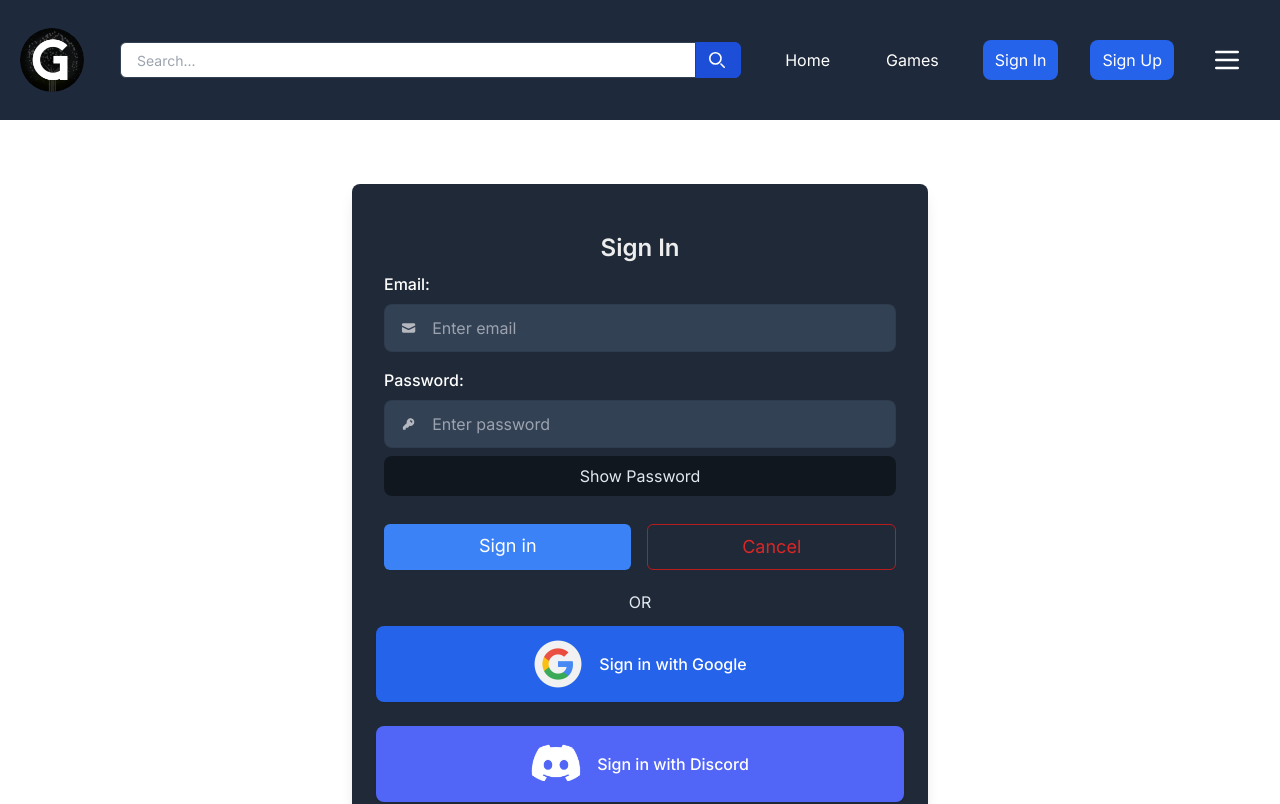
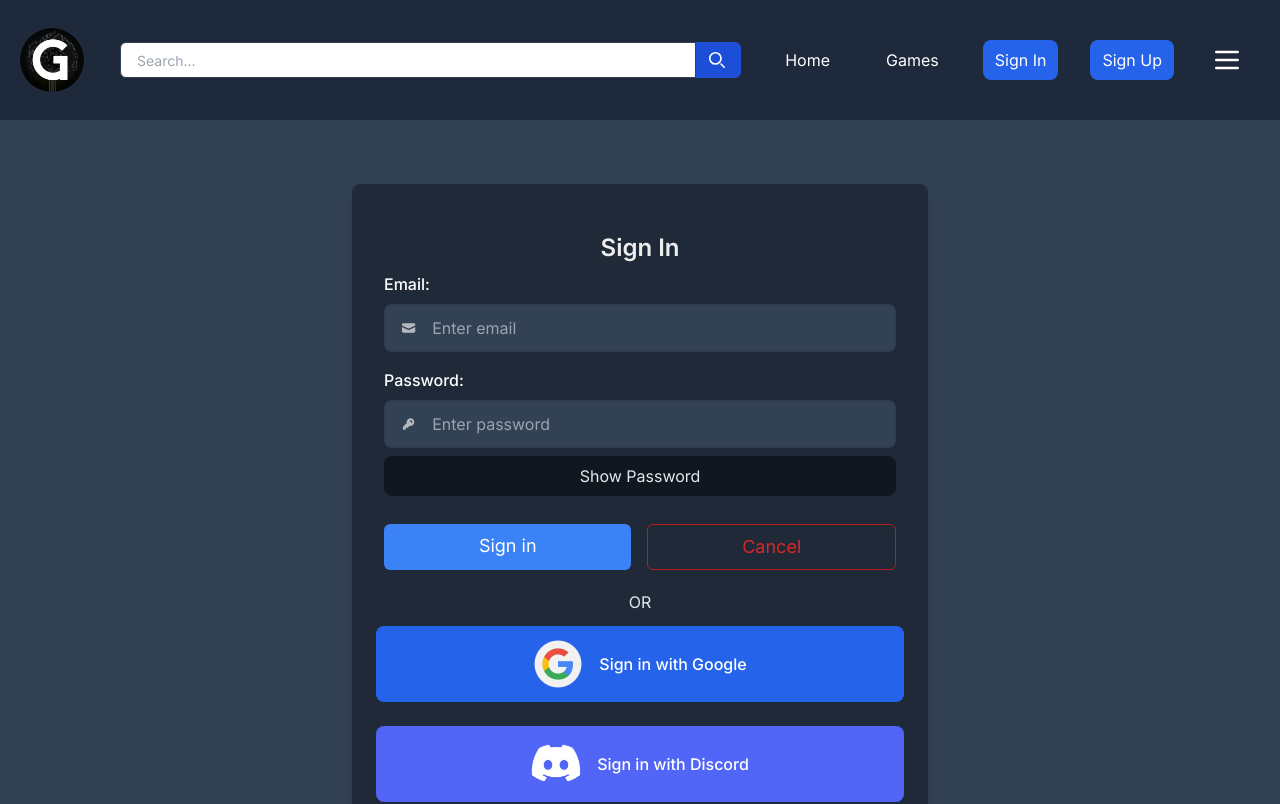
Before and after one commit to KingSand08/GameTrees, a Next.js app: page /login in a window 1280 px wide. Shown: the top 804 px of the page. Built offline with nearby package versions, Linux system fonts and the light colour scheme; no server answers.

Commit message:
Layout now properly applied to intercept modal pages (for sign in/sign up)

```diff
--- a/app/(site)/(.)login/page.tsx
+++ b/app/(site)/(.)login/page.tsx
@@ -9,9 +9,11 @@ type Props = {
 
 const SignInModal = ({ searchParams }: Props) => {
     return (
-        <Modal callbackUrl={searchParams?.callbackUrl}>
-            <Signin error={searchParams?.error} callbackUrl={searchParams?.callbackUrl} />
-        </Modal>
+        <div className="min-h-screen">
+            <Modal callbackUrl={searchParams?.callbackUrl}>
+                <Signin error={searchParams?.error} callbackUrl={searchParams?.callbackUrl} />
+            </Modal>
+        </div>
     );
 };
 
--- a/app/(site)/(.)signup/page.tsx
+++ b/app/(site)/(.)signup/page.tsx
@@ -11,9 +11,11 @@ type Props = {
 const SignInModal = (props: Props) => {
 
     return (
-        <Modal>
-            <SignUp error={props.searchParams?.error} callbackUrl={props.searchParams?.callbackUrl} />
-        </Modal>
+        <div className="min-h-screen">
+            <Modal>
+                <SignUp error={props.searchParams?.error} callbackUrl={props.searchParams?.callbackUrl} />
+            </Modal>
+        </div>
     )
 }
 
--- a/app/layout.tsx
+++ b/app/layout.tsx
@@ -26,7 +26,7 @@ export default function RootLayout({
       >
         <NextAuthSessionProvider>
           <Navbar />
-          <div className="bg-base-100 py-8 px-8">
+          <div className="bg-slate-700 py-8 px-8">
             {children}
           </div>
           <Footer />
```
